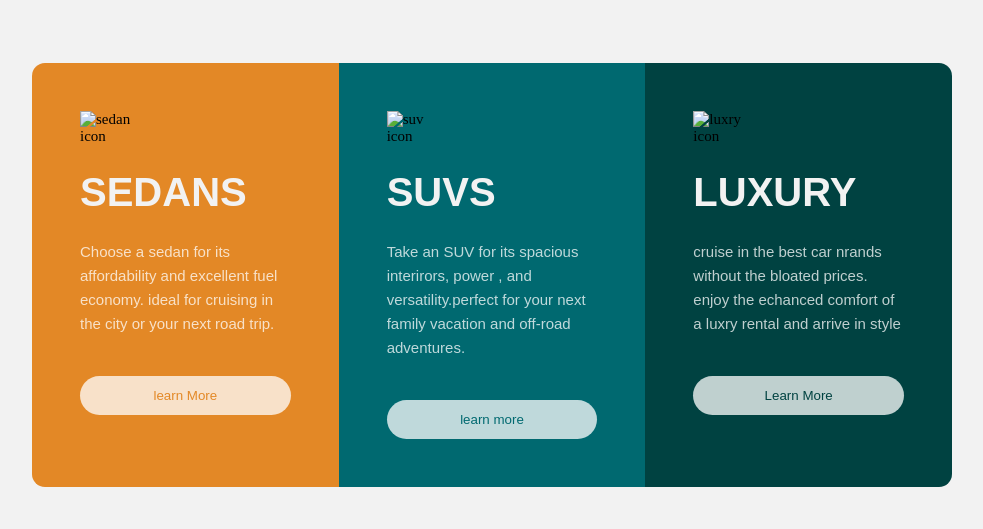
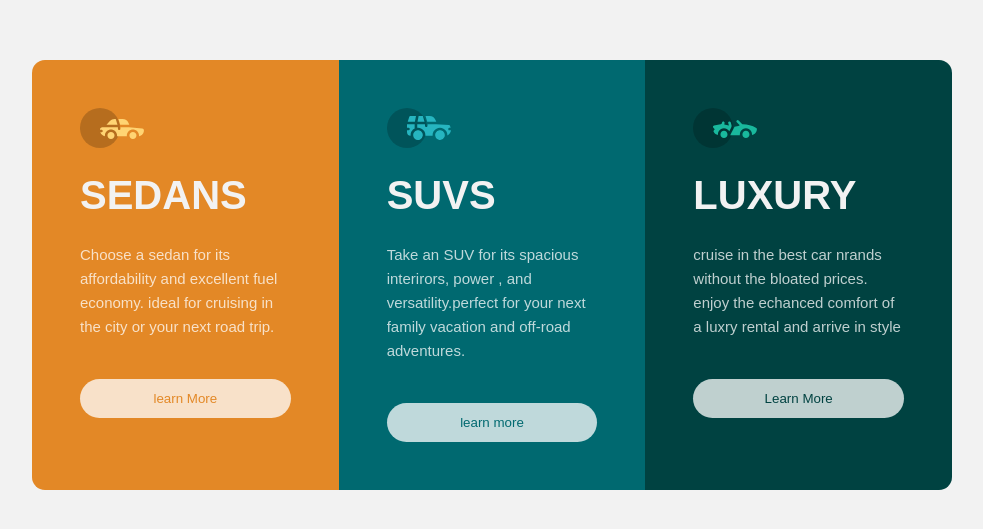
Before and after one commit to Lawal-mujeeb/3-column-cards-proj-1, a plain HTML site: page index.html in a window 1280 px wide. Shown: the part 125-654 px from the top of the page, without its empty margins (148-1131 px from the left). Drawn offline with Linux system fonts and the light colour scheme; the site is published under a folder, as on GitHub Pages, so addresses that start at the root find nothing; a web font is replaced by a local one.

Commit message:
Updated HTML content

```diff
--- a/index.html
+++ b/index.html
@@ -6,7 +6,7 @@
     <title>3-column-cards</title>
     <link
       rel="shortcut icon"
-      href="/assets/favicon-32x32.png"
+      href="assets/favicon-32x32.png"
       type="image/x-icon"
     />
     <link rel="stylesheet" href="style.css">
@@ -18,7 +18,7 @@
       <!-- section-1, card -1 -->
       <section class="card" id="sedan">
         <div class="card-content">
-          <img src="/assets/icon-sedans.svg" alt="sedan icon" />
+          <img src="assets/icon-sedans.svg" alt="sedan icon" />
           <h1>SEDANS</h1>
           <p>
             Choose a sedan for its affordability and excellent fuel economy.
@@ -30,7 +30,7 @@
       <!-- section-2, card -2 -->
       <section class="card" id="suv">
         <div class="card-content">
-          <img src="/assets/icon-suvs.svg" alt="suv icon" />
+          <img src="assets/icon-suvs.svg" alt="suv icon" />
           <h1>SUVS</h1>
           <p>
             Take an SUV for its spacious interirors, power , and versatility.perfect for your next family vacation and off-road adventures.
@@ -41,7 +41,7 @@
        <!-- section-3, card -3 -->
         <section class="card" id="luxury">
             <div class="card-content">
-                <img src="/assets/icon-luxury.svg" alt="luxry icon">
+                <img src="assets/icon-luxury.svg" alt="luxry icon">
                 <h1>LUXURY</h1>
                 <p> cruise in the best car nrands without the bloated prices. enjoy the echanced comfort of a luxry rental and arrive in style</p>
             </div>
```
